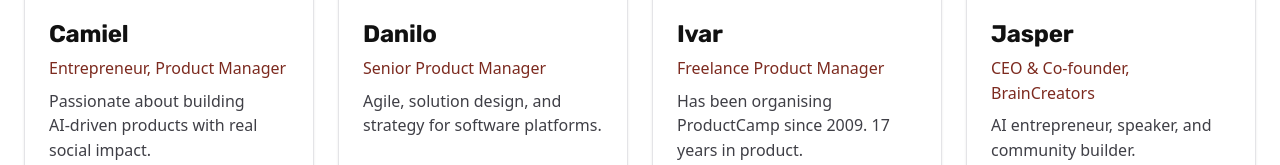
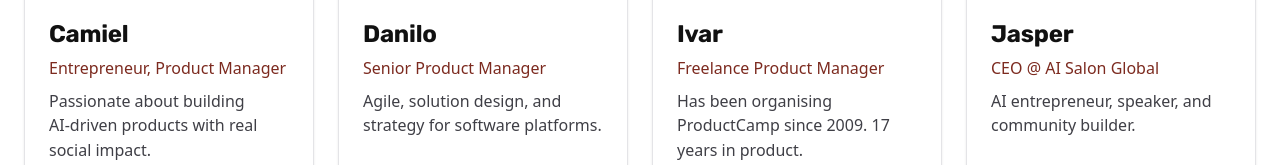
Before and after one commit to danilodiogo/productcampamsterdam-site, a plain HTML site: page about.html in a window 1280 px wide. Shown: the part 2252-2417 px from the top of the page. Drawn offline with Linux system fonts and the light colour scheme.

Commit message:
Team: Jasper title → CEO @ AI Salon Global

```diff
--- a/about.html
+++ b/about.html
@@ -131,7 +131,7 @@
             <img src="assets/img/team-jasper.jpeg" alt="Portrait of Jasper.">
             <div class="card__body">
               <h3 class="card__title">Jasper</h3>
-              <div class="card__role">CEO &amp; Co-founder, BrainCreators</div>
+              <div class="card__role">CEO @ AI Salon Global</div>
               <p class="card__bio">AI entrepreneur, speaker, and community builder.</p>
               <div class="card__social">
                 <a href="https://www.linkedin.com/in/jasperwognum/" target="_blank" rel="noopener" aria-label="Jasper on LinkedIn (opens in new tab)"><svg viewBox="0 0 24 24" aria-hidden="true"><path d="M20.447 20.452h-3.554v-5.569c0-1.328-.027-3.037-1.852-3.037-1.853 0-2.136 1.445-2.136 2.939v5.667H9.351V9h3.414v1.561h.046c.477-.9 1.637-1.85 3.37-1.85 3.601 0 4.267 2.37 4.267 5.455v6.286zM5.337 7.433a2.062 2.062 0 01-2.063-2.065 2.063 2.063 0 112.063 2.065zm1.782 13.019H3.555V9h3.564v11.452zM22.225 0H1.771C.792 0 0 .774 0 1.729v20.542C0 23.227.792 24 1.771 24h20.451C23.2 24 24 23.227 24 22.271V1.729C24 .774 23.2 0 22.222 0h.003z"/></svg></a>
```
